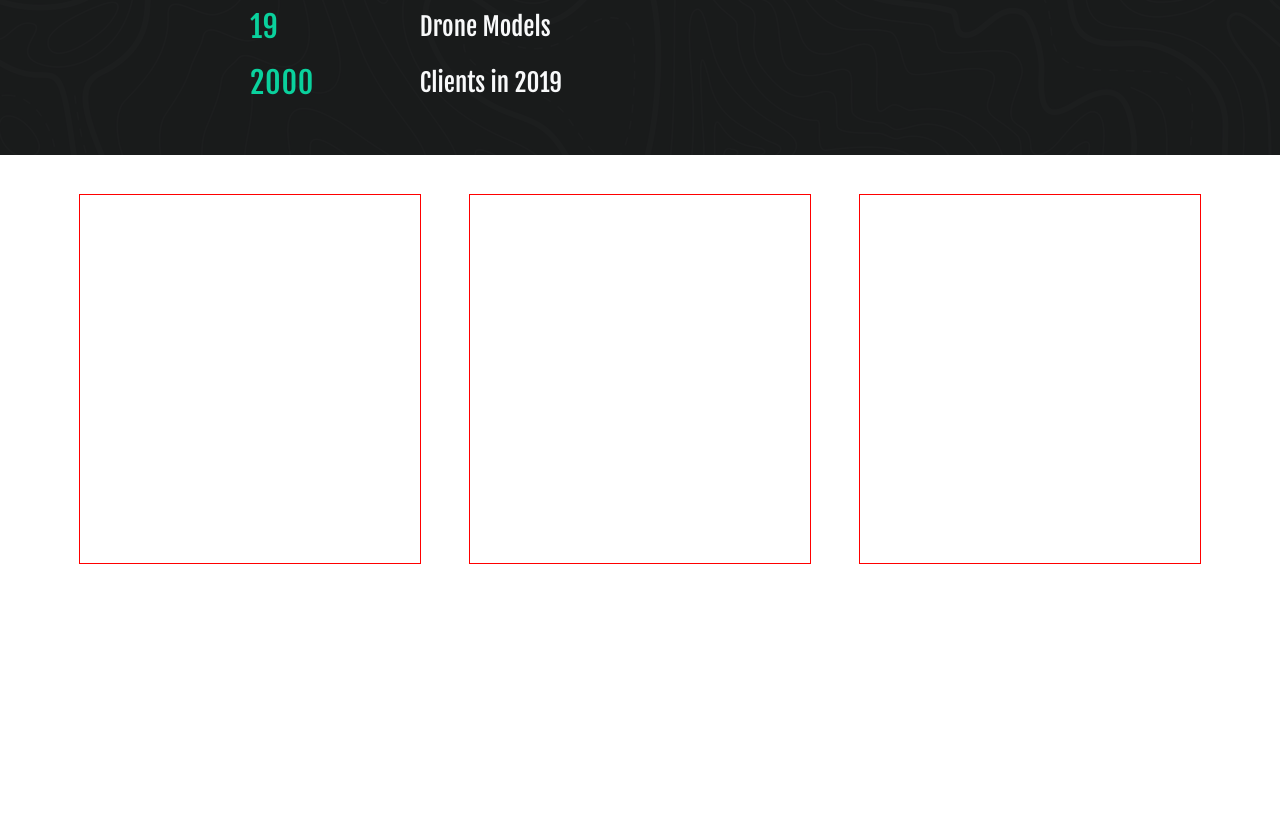
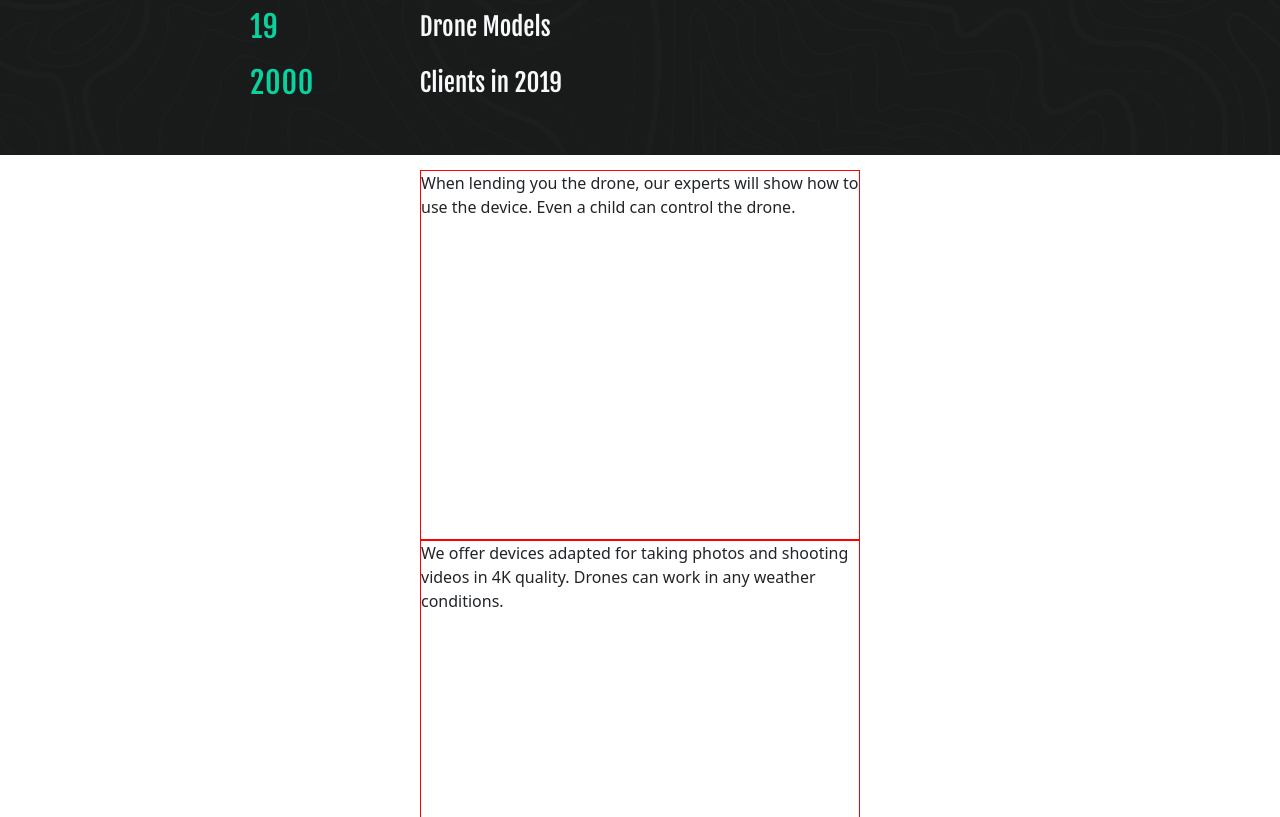
Before and after one commit to satedone/clone-drones, a plain HTML site: page index.html in a window 1280 px wide. Shown: the part 1103-1920 px from the top of the page. Before the commit the page ends 1706 px from the top, so only its background shows below. Drawn offline with nearby package versions, Linux system fonts and the light colour scheme.

Commit message:
work with easy

```diff
--- a/index.html
+++ b/index.html
@@ -84,10 +84,10 @@
 			</div>
 		</section>
 		<section class="easy">
-			<div class="easy_container my_container d-flex flex-row justify-content-center align-items-start">
-				<div class="easy_col m-4"></div>
-				<div class="easy_col m-4"></div>
-				<div class="easy_col m-4"></div>
+			<div class="easy_container my_container d-flex flex-xxl-xl-lg-row flex-column justify-content-center align-items-center">
+				<div class="easy_col col-lg-4 col-md-6 col-sm-12">When lending you the drone, our experts will show how to use the device. Even a child can control the drone.</div>
+				<div class="easy_col col-lg-4 col-md-6 col-sm-12">We offer devices adapted for taking photos and shooting videos in 4K quality. Drones can work in any weather conditions.</div>
+				<div class="easy_col col-lg-4 col-md-12 col-sm-12">The drones we offer can track the movement of goods or people. Data can be transmitted as streaming video or via a GPS sensor.</div>
 			</div>
 		</section>
 		<section class="needs">
```
Also changed, not shown: main.css (line endings or trailing spaces).
